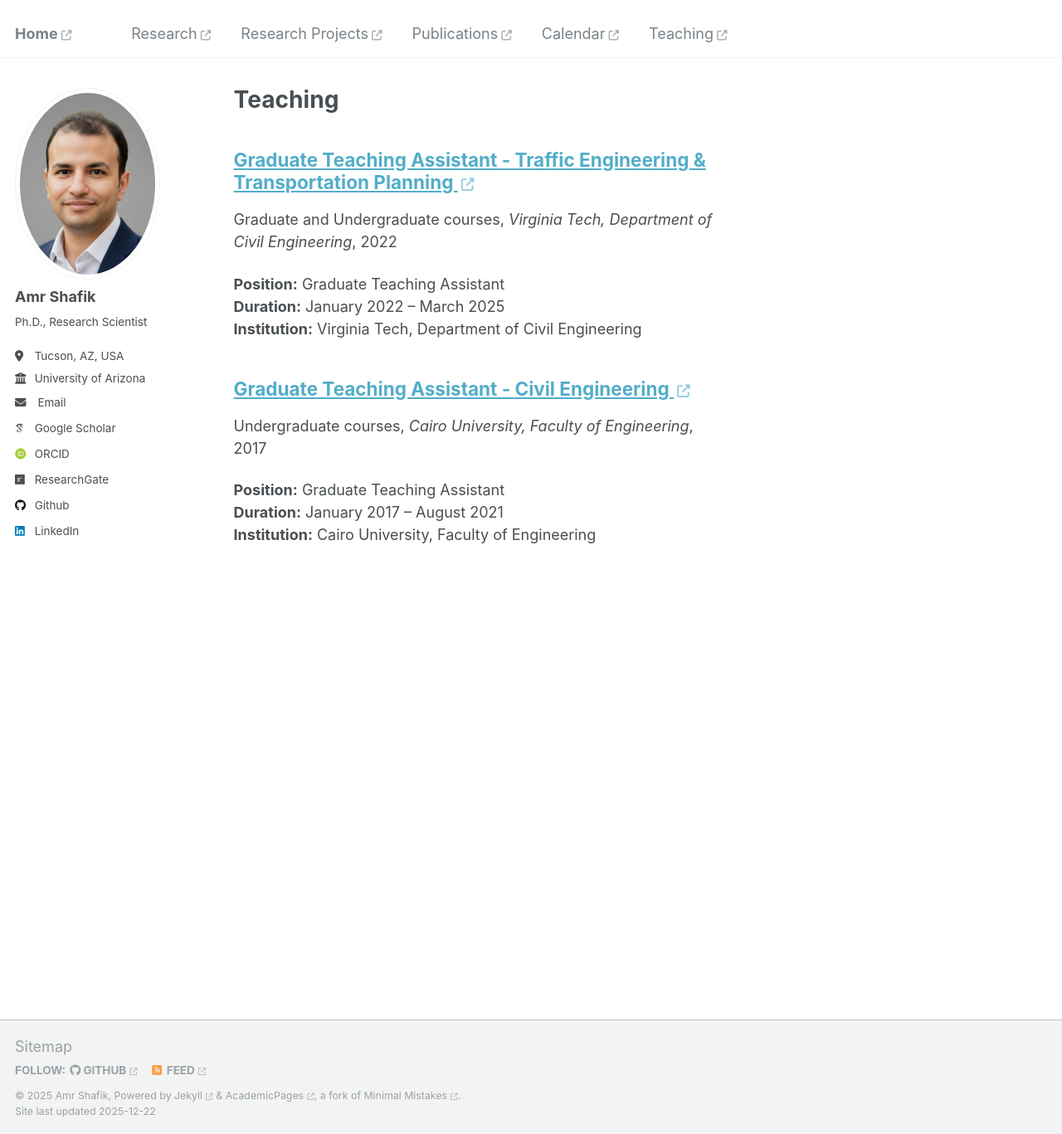
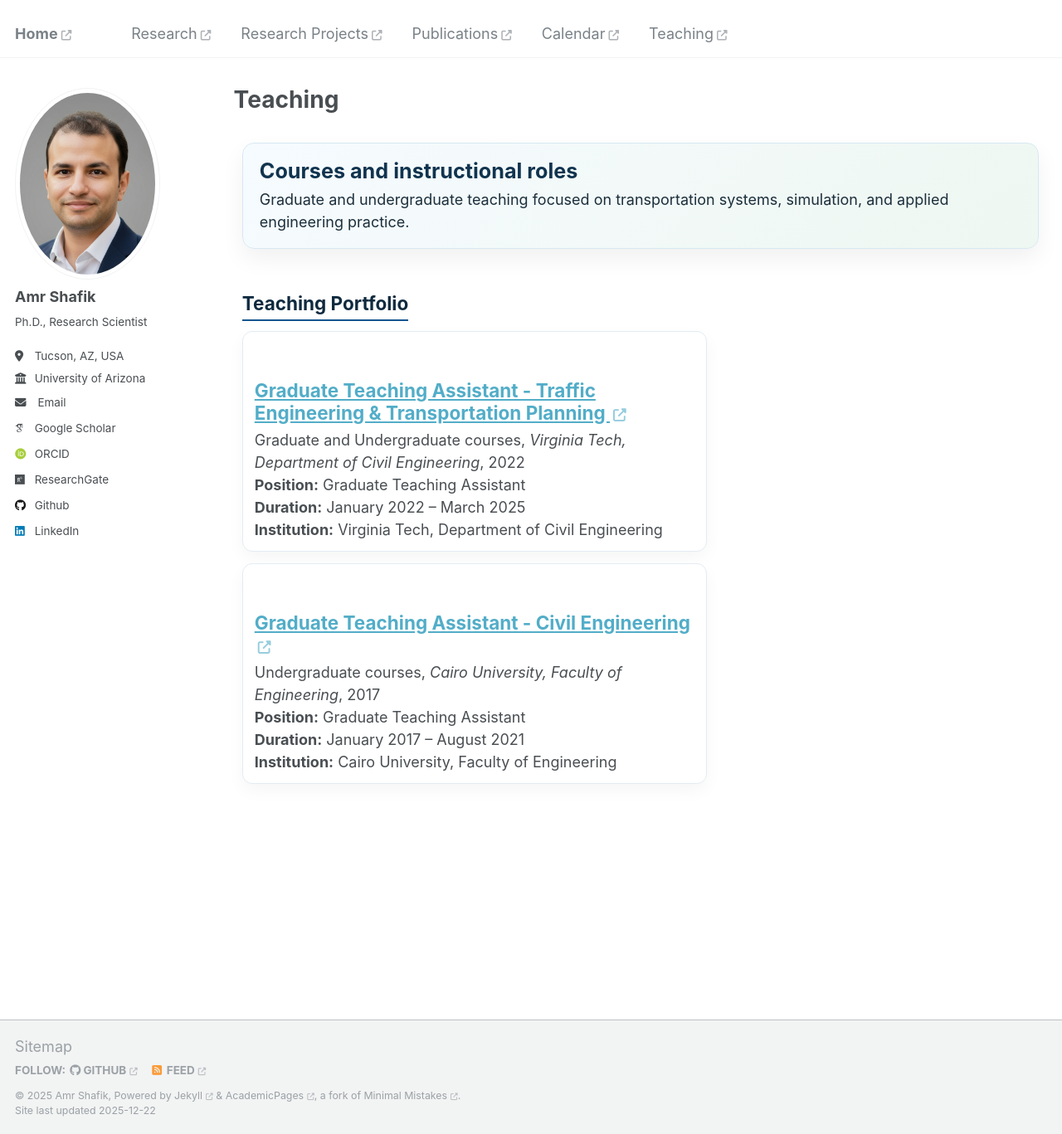
Before and after one commit to akshafik/amrshafik, a Jekyll site: the page built from _pages/teaching.html, in a window 1280 px wide and 1367 px high. Shown: the whole window at 83% size. Built offline with Jekyll 4.4.1, drawn with Linux system fonts in a browser that asks for light colours; some web fonts are replaced.

Commit message:
Refactor teaching page layout and styling for enhanced presentation and usability

```diff
--- a/_pages/teaching.html
+++ b/_pages/teaching.html
@@ -5,8 +5,76 @@ permalink: /teaching/
 author_profile: true
 ---
 
+<style>
+  .teaching-page {
+    max-width: 960px;
+    margin: 0 auto;
+    padding: 16px 0 32px;
+  }
+
+  .teaching-hero {
+    margin: 8px 0 24px;
+    padding: 18px 20px;
+    border-radius: 14px;
+    background: linear-gradient(135deg, #f6fbff 0%, #eef7f1 100%);
+    border: 1px solid #d8e8f3;
+    box-shadow: 0 12px 28px rgba(0, 0, 0, 0.06);
+  }
+
+  .teaching-hero h2 {
+    margin: 0 0 6px;
+    color: #10344f;
+    font-size: 1.4em;
+  }
+
+  .teaching-hero p {
+    margin: 0;
+    color: #1c2f3c;
+    font-size: 1em;
+  }
+
+  .teaching-section-title {
+    display: inline-block;
+    margin: 28px 0 12px;
+    padding-bottom: 6px;
+    border-bottom: 2px solid #16558f;
+    color: #0f2a3f;
+  }
+
+  .teaching-list {
+    display: grid;
+    gap: 14px;
+  }
+
+  .teaching-list article {
+    padding: 12px 14px;
+    border-radius: 12px;
+    border: 1px solid #e3ebf2;
+    background: #fff;
+    box-shadow: 0 8px 20px rgba(0, 0, 0, 0.04);
+  }
+
+  .teaching-list h3 {
+    margin: 0 0 6px;
+  }
+
+  .teaching-list p {
+    margin: 0;
+  }
+</style>
+
 {% include base_path %}
 
-{% for post in site.teaching reversed %}
-  {% include archive-single.html %}
-{% endfor %}
+<div class="teaching-page">
+  <div class="teaching-hero">
+    <h2>Courses and instructional roles</h2>
+    <p>Graduate and undergraduate teaching focused on transportation systems, simulation, and applied engineering practice.</p>
+  </div>
+
+  <h2 class="teaching-section-title">Teaching Portfolio</h2>
+  <div class="teaching-list">
+    {% for post in site.teaching reversed %}
+      {% include archive-single.html %}
+    {% endfor %}
+  </div>
+</div>
```
